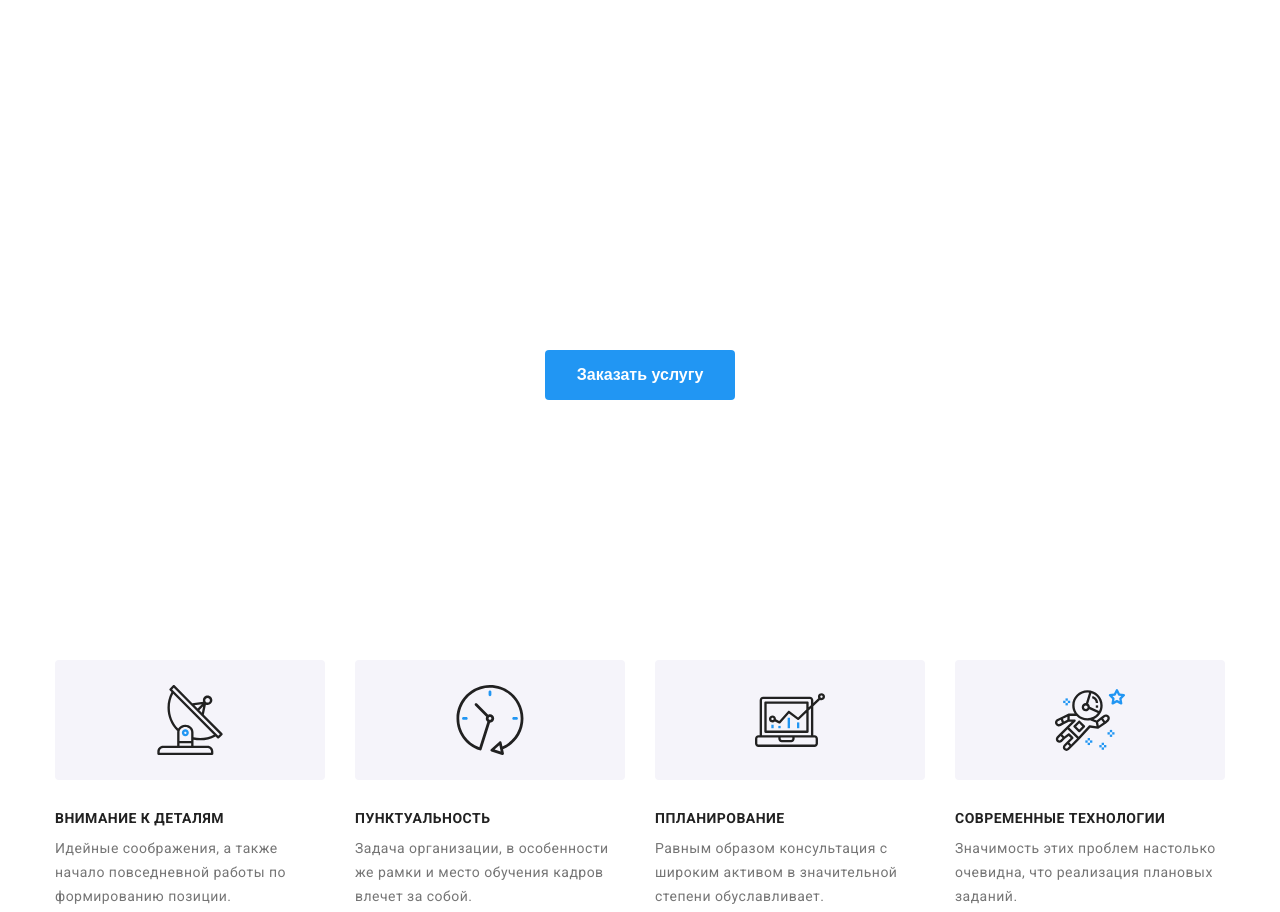
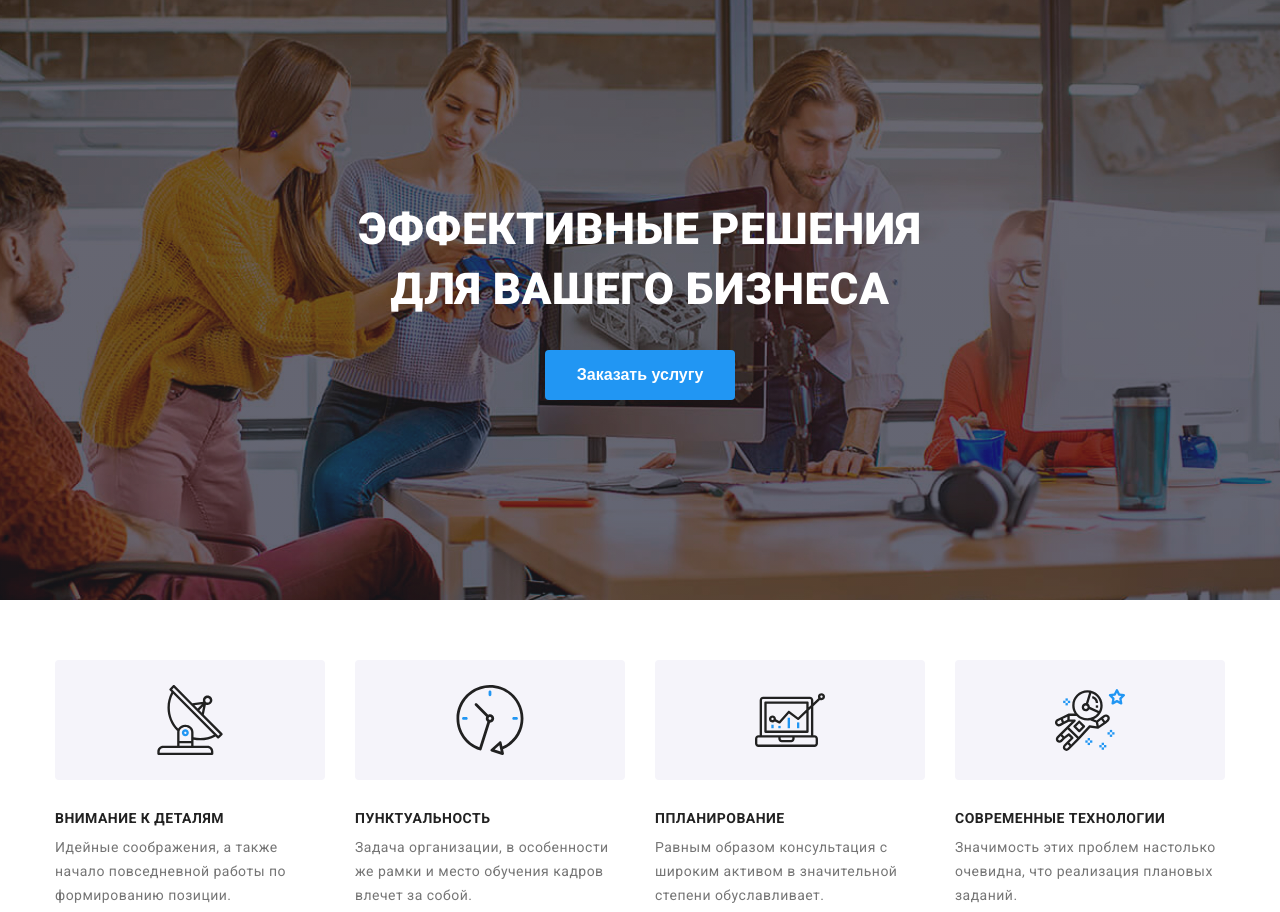
Before and after one commit to Artur2025/goit-markup-hw-08, a plain HTML site: page index.html in a window 1280 px wide. Shown: the top 912 px of the page. Drawn offline with nearby package versions, Linux system fonts and the light colour scheme; files that its build step writes are made by us from their sources.

Commit message:
homework-8

```diff
--- a/sass/base/_container.scss
+++ b/sass/base/_container.scss
@@ -7,7 +7,7 @@
   @media screen and (min-width: 450px) {
     max-width: 450px;
   }
-  @media screen and (min-width: 738px) {
+  @media screen and (min-width: 768px) {
     max-width: 738px;
   }
   @media screen and (min-width: 1170px) {
--- a/sass/layout/_care.scss
+++ b/sass/layout/_care.scss
@@ -1,7 +1,7 @@
 .care {
   padding-top: 60px;
 
-  @media screen and (min-width: 738px) {
+  @media screen and (min-width: 768px) {
     display: flex;
     flex-wrap: wrap;
     margin-left: -30px;
@@ -11,11 +11,11 @@
   width: 100%;
   margin-bottom: 30px;
 
-  @media screen and (min-width: 738px) {
+  @media screen and (min-width: 768px) {
     flex-basis: calc((100% - 60px) / 2);
     margin-left: 30px;
   }
-  @media screen and (min-width: 1170px) {
+  @media screen and (min-width: 1200px) {
     flex-basis: calc((100% - 120px) / 4);
     margin-left: 30px;
   }
--- a/sass/layout/_client.scss
+++ b/sass/layout/_client.scss
@@ -14,11 +14,11 @@
     flex-basis: calc((100% - 60px) / 2);
     margin-left: 30px;
   }
-  @media screen and (min-width: 738px) {
+  @media screen and (min-width: 768px) {
     flex-basis: calc((100% - 90px) / 3);
     margin-left: 30px;
   }
-  @media screen and (min-width: 1170px) {
+  @media screen and (min-width: 1200px) {
     flex-basis: calc((100% - 180px) / 6);
     margin-left: 30px;
   }
@@ -43,7 +43,7 @@
   border-color: var(--color-accent);
 }
 .title {
-  @media screen and (min-width: 1170px) {
+  @media screen and (min-width: 1200px) {
     font-weight: bold;
     font-size: 36px;
     line-height: 1.172;
--- a/sass/layout/_hero.scss
+++ b/sass/layout/_hero.scss
@@ -1,64 +1,101 @@
 .hero-box {
-  max-width: 1600px;
-  padding: 200px 0;
+  max-width: 480px;
   margin-left: auto;
   margin-right: auto;
   text-align: center;
 
-  background-repeat: no-repeat;
-  background-position: center;
-
-  @media (min-device-pixel-ratio: 2),
-    (min-resolution: 192dpi),
-    (min-resolution: 2dppx) {
-    .box {
   background-image: linear-gradient(
       to bottom,
       rgba(58, 50, 47, 0.4),
       rgba(47, 48, 58, 0.4)
     ),
     url(../../images-2/hero-phone.jpg);
-    }
-  }
-  @media (min-device-pixel-ratio: 2) and (min-width: 738px),
-    (min-resolution: 192dpi),
-    (min-resolution: 2dppx) {
-    .box {
+
+  background-repeat: no-repeat;
+  background-position: center;
+  background-size: cover;
+
+  @media screen and (min-width: 768px) {
+    max-width: 768px;
     background-image: linear-gradient(
         to bottom,
         rgba(58, 50, 47, 0.4),
         rgba(47, 48, 58, 0.4)
       ),
       url(../../images-2/hero-tablet.jpg);
+    background-color: #000000;
   }
-  }
-  @media (min-device-pixel-ratio: 2) and (min-width: 1170px),
-    (min-resolution: 192dpi),
-    (min-resolution: 2dppx) {
-    .box {
+  @media screen and (min-width: 1200px) {
+    max-width: 1600px;
     background-image: linear-gradient(
         to bottom,
         rgba(58, 50, 47, 0.4),
         rgba(47, 48, 58, 0.4)
       ),
       url(../../images-2/hero.jpg);
+    background-color: #000000;
   }
+  @media screen and (max-width: 767px) and (min-device-pixel-ratio: 2),
+    screen and (max-width: 767px) and (min-resolution: 192dpi),
+    screen and (max-width: 767px) and (min-resolution: 2dppx) {
+    background-image: linear-gradient(
+        to bottom,
+        rgba(58, 50, 47, 0.4),
+        rgba(47, 48, 58, 0.4)
+      ),
+      url(../../images-2/hero-phone-2x.jpg);
+    background-color: #000000;
+  }
+
+  @media screen and (min-width: 768px) and (max-width: 1199px) and (min-device-pixel-ratio: 2),
+    screen and (min-width: 768px) and (max-width: 1199px) and (min-resolution: 192dpi),
+    screen and (min-width: 768px) and (max-width: 1199px) and (min-resolution: 2dppx) {
+    background-image: linear-gradient(
+        to bottom,
+        rgba(58, 50, 47, 0.4),
+        rgba(47, 48, 58, 0.4)
+      ),
+      url(../../images-2/hero-tablet-2x.jpg);
+    background-color: #000000;
+  }
+
+  @media screen and (min-width: 1200px) and (min-device-pixel-ratio: 2),
+    screen and (min-width: 1200px) and (min-resolution: 192dpi),
+    screen and (min-width: 1200px) and (min-resolution: 2dppx) {
+    background-image: linear-gradient(
+        to bottom,
+        rgba(58, 50, 47, 0.4),
+        rgba(47, 48, 58, 0.4)
+      ),
+      url(../../images-2/hero-2x.jpg);
+    background-color: #000000;
   }
 }
 
 .hero-title {
   font-family: Roboto;
+  font-weight: 900;
+  font-size: 26px;
+  line-height: 1.36;
+  color: var(--color-white);
+  padding-top: 118px;
+  margin-bottom: 30px;
+  @media screen and (min-width: 1170px) {
+    font-weight: 900;
     font-size: 44px;
-  line-height: 1.364;
-  color: var(--color-white);
-
-  margin-bottom: 30px;
+    line-height: 1.36;
+    padding-top: 200px;
+  }
 }
 .hero-button {
   font-weight: bold;
   font-size: 16px;
   line-height: 1.9;
   padding: 10px 32px;
+  margin-bottom: 118px;
+  @media screen and (min-width: 1170px) {
+    margin-bottom: 200px;
+  }
 }
 .hero-button:hover,
 .hero-button:focus {
```
Also changed, not shown: sass/layout/_staff.scss (+4 -4 lines), images-2/hero-phone-2x.jpg (renamed from images-2/hero-phone -2x.jpg), images-2/hero-phone2x.jpg (added). Lines whose indentation alone changed are shown as unchanged.
